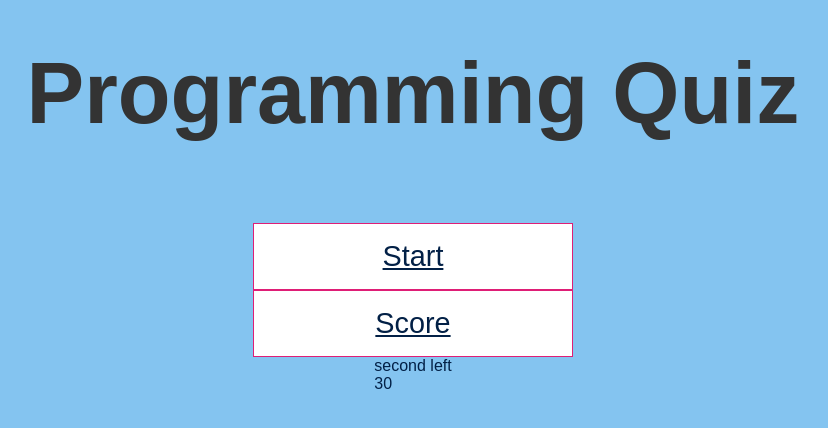
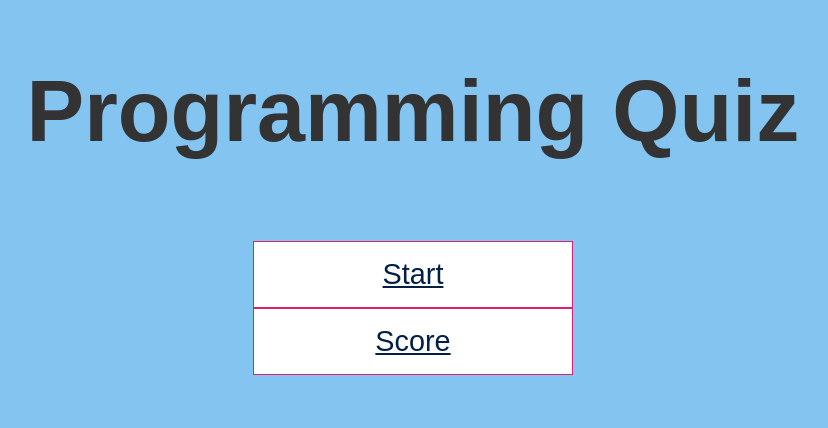
Before and after one commit to AbrarSaad142/Programming_Quiz_App, a plain HTML site: page index.html in a window 1280 px wide. Shown: the part 182-610 px from the top of the page, without its empty margins (227-1055 px from the left). Drawn offline with Linux system fonts and the light colour scheme.

Commit message:
add timer to questions

```diff
--- a/index.html
+++ b/index.html
@@ -12,12 +12,6 @@
           <h1> Programming Quiz </h1>
           <a class="button" href="question.html">Start</a>
           <a class="button" href="score.html">Score</a>
-    <div class="quiz_timer">
-	    <div class="time">
-		    <div class="time_text">second left</div>
-		    <div class="time_seconds">30</div>
-	    </div>
-     </div>
      </div>
     </div>
 </body>
```
Also changed, not shown: question.html (+8 -0 lines).
